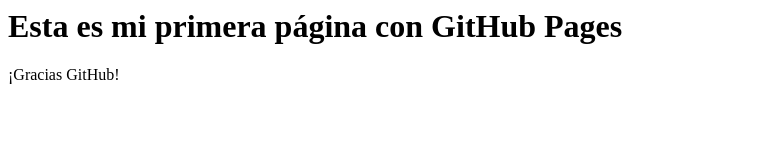
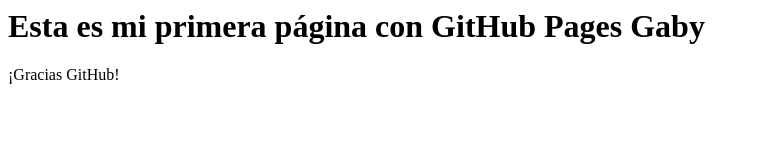
Before and after one commit to G4bydf/Repotest, a plain HTML site: page index.html in a window 1280 px wide. Shown: the whole page, without its empty margins (0-759 px from the left). Drawn offline with Linux system fonts and the light colour scheme.

Commit message:
Update index.html

```diff
--- a/index.html
+++ b/index.html
@@ -1,4 +1,4 @@
 <html>
-<h1> Esta es mi primera página con GitHub Pages </h1>
+<h1> Esta es mi primera página con GitHub Pages Gaby </h1>
 <p>¡Gracias GitHub!</p>
 </html>
```
